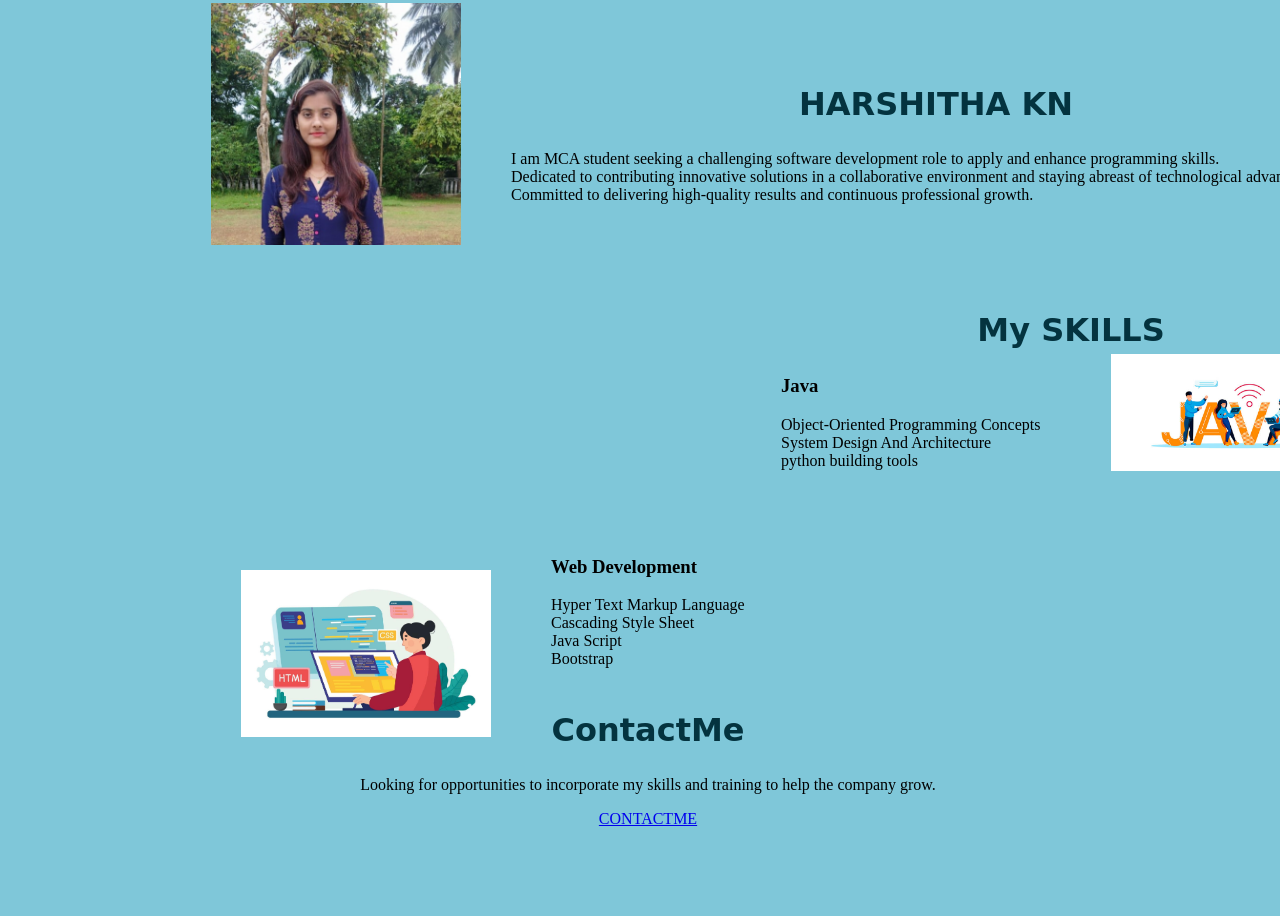
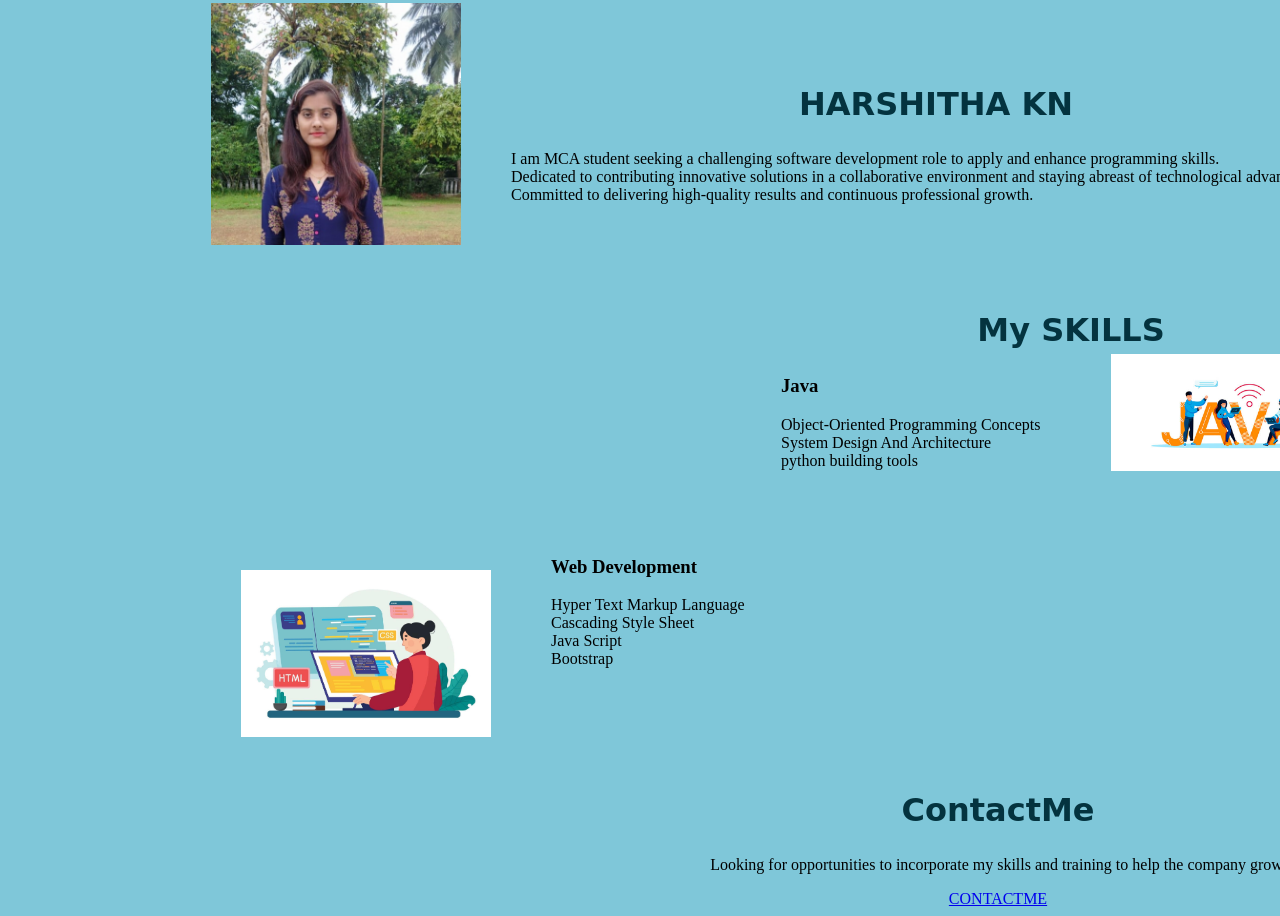
Before and after one commit to Harshithakn24/MySite, a plain HTML site: page index.html in a window 1280 px wide. Shown: the part 852-1768 px from the top of the page. Before the commit the page ends 1688 px from the top, so only its background shows below. Drawn offline with Linux system fonts and the light colour scheme.

Commit message:
Updated styles.css

```diff
--- a/CSS/styles.css
+++ b/CSS/styles.css
@@ -70,8 +70,8 @@ font-size: 200%;
     margin-left: 540;
     margin-top: -200;
 }
-contact-me{
-    margin-top: 100;
+.contact-me{
+    margin-top: 120;
     margin-left:700;
 }
 .cloud1,.cloud2{
```
